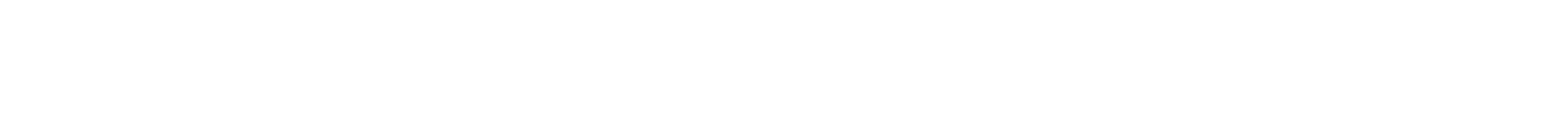
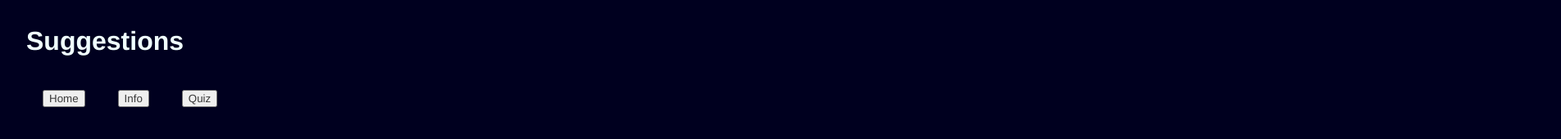
Before and after one commit to Zero87856/coursework, a plain HTML site: page resources/client/sugg.html in a window 1280 px wide. Shown: the whole page at 82% size, 1904 px wide, since content can reach past the window. Drawn offline with Linux system fonts and the light colour scheme.

Commit message:
javascript/html files made

```diff
--- a/resources/client/css/styles.css
+++ b/resources/client/css/styles.css
@@ -1,6 +1,6 @@
 body {
-    /background-color: navy;
-    /margin: 0;
+    background-color: navy;
+    margin:0;
     font-family: 'Helvetica', serif;
     color: azure;
 }
@@ -10,6 +10,15 @@ h1 {
     font-family: 'Helvetica', serif;
     color: azure;
 }
+h2{
+    color: azure;
+    font-family: 'Helvetica', serif;
+}
+button{
+    margin: 20px;
+    color: rgba(0,0,0,0.76);
+    font-family: 'Helvetica', serif;
+}
 
 #content {
     background-color: rgba(0, 0, 0, 0.76);
--- a/resources/client/js/sugg.js
+++ b/resources/client/js/sugg.js
@@ -0,0 +1,19 @@
+function pageLoad() {
+
+    let now = new Date();
+
+    let myHTML = '<div style="text-align:left;">'
+        + '<h1>Suggestions</h1>'
+        + '<h2>'
+        + '<a href="index.html"><button>Home</button></a>'
+        + '<a href="info.html"><button>Info</button></a>'
+        + '<a href="quiz.html"><button>Quiz</button></a>'
+        + '</h2>'
+        + '</div>';
+
+
+
+
+    document.getElementById("testDiv").innerHTML = myHTML;
+
+}
--- a/resources/client/sugg.html
+++ b/resources/client/sugg.html
@@ -2,9 +2,26 @@
 <html lang="en">
 <head>
     <meta charset="UTF-8">
-    <title>Title</title>
+    <title>Suggest</title>
 </head>
 <body>
 
 </body>
 </html>
+<!DOCTYPE html>
+<html>
+
+<head>
+    <title></title>
+    <link rel="stylesheet" type="text/css" href="/client/css/styles.css">
+    <script src="/client/js/sugg.js"></script>
+    <link rel="shortcut icon" href="/client/favicon.ico" type="image/x-icon">
+</head>
+
+<body onload="pageLoad()">
+<div id="content">
+    <div id="testDiv"></div>
+</div>
+</body>
+
+</html>
```
Also changed, not shown: resources/client/index.html (+2 -2 lines), resources/client/info.html (+18 -1 lines), resources/client/js/index.js (+7 -5 lines), resources/client/js/info.js (+19 -0 lines), resources/client/js/quiz.js (+19 -0 lines), resources/client/quiz.html (+18 -1 lines).
